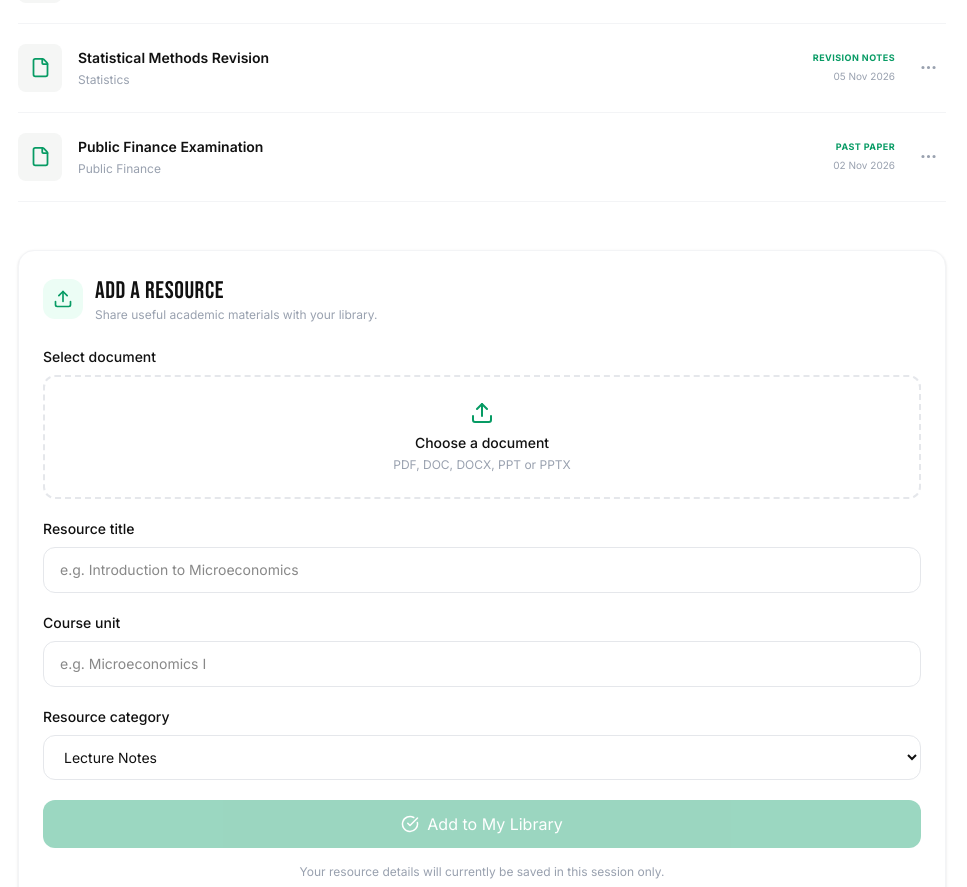
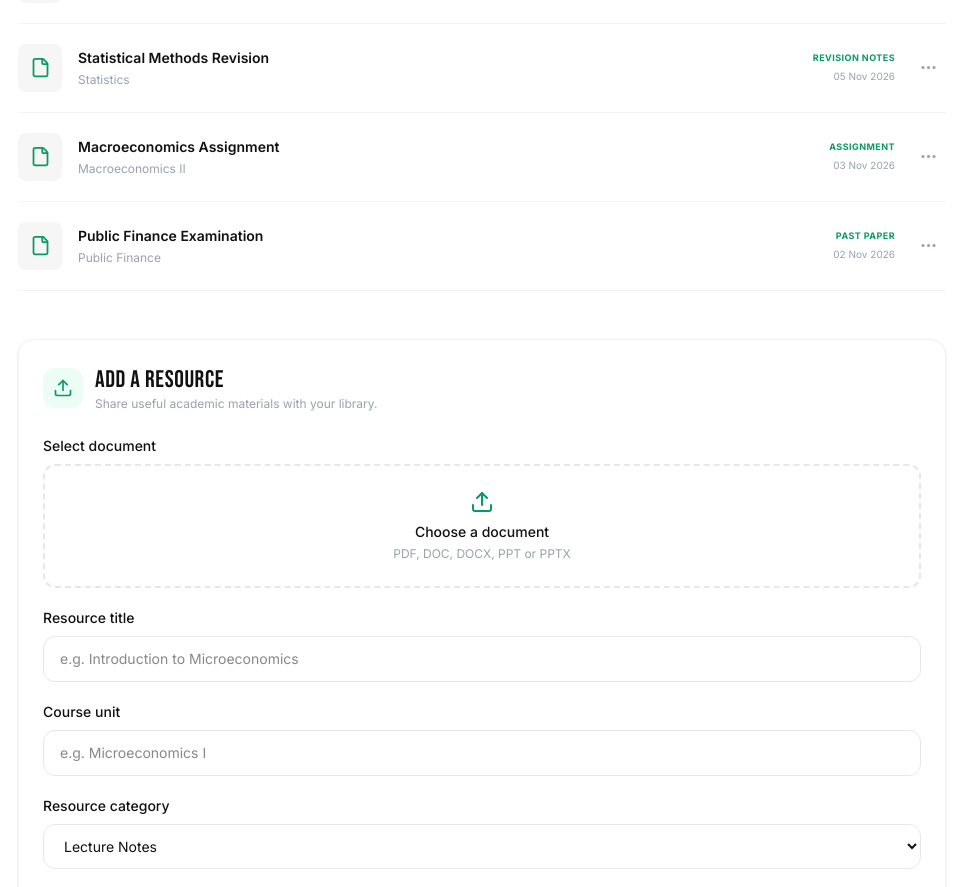
Before and after one commit to BRIAN-pixel275/Campusvault, a React (Vite) app: page / in a window 1280 px wide. Shown: the part 841-1728 px from the top of the page, without its empty margins (286-1253 px from the left). Built offline with nearby package versions, Linux system fonts and the light colour scheme.

Commit message:
Add unique IDs to resources and update resource interface

```diff
--- a/src/App.tsx
+++ b/src/App.tsx
@@ -13,6 +13,7 @@ function App() {
 
   const [resources, setResources] = useState<Resource[]>([
   {
+    id: 'resource-001',
     title: 'Introduction to Microeconomics',
     unit: 'Microeconomics I',
     category: 'LECTURE NOTES',
@@ -20,6 +21,7 @@ function App() {
     type: 'PDF',
   },
   {
+    id: 'resource-002',
     title: 'Financial Management CAT 1',
     unit: 'Financial Management',
     category: 'CAT PAPER',
@@ -27,6 +29,7 @@ function App() {
     type: 'PDF',
   },
   {
+    id: 'resource-003',
     title: 'Statistical Methods Revision',
     unit: 'Statistics',
     category: 'REVISION NOTES',
@@ -34,6 +37,15 @@ function App() {
     type: 'PDF',
   },
   {
+    id: 'resource-004',
+    title: 'Macroeconomics Assignment',
+    unit: 'Macroeconomics II',
+    category: 'ASSIGNMENT',
+    date: '03 Nov 2026',
+    type: 'PDF',
+  },
+  {
+    id: 'resource-005',
     title: 'Public Finance Examination',
     unit: 'Public Finance',
     category: 'PAST PAPER',
--- a/src/components/dashboard/UploadZone.tsx
+++ b/src/components/dashboard/UploadZone.tsx
@@ -29,6 +29,7 @@ function UploadZone({
     const extension = selectedFile.split('.').pop()?.toUpperCase() || 'FILE'
 
     const newResource: Resource = {
+      id: crypto.randomUUID(),
       title,
       unit,
       category,
--- a/src/types/resource.ts
+++ b/src/types/resource.ts
@@ -1,4 +1,5 @@
 export interface Resource {
+  id: string
   title: string
   unit: string
   category: string
```
